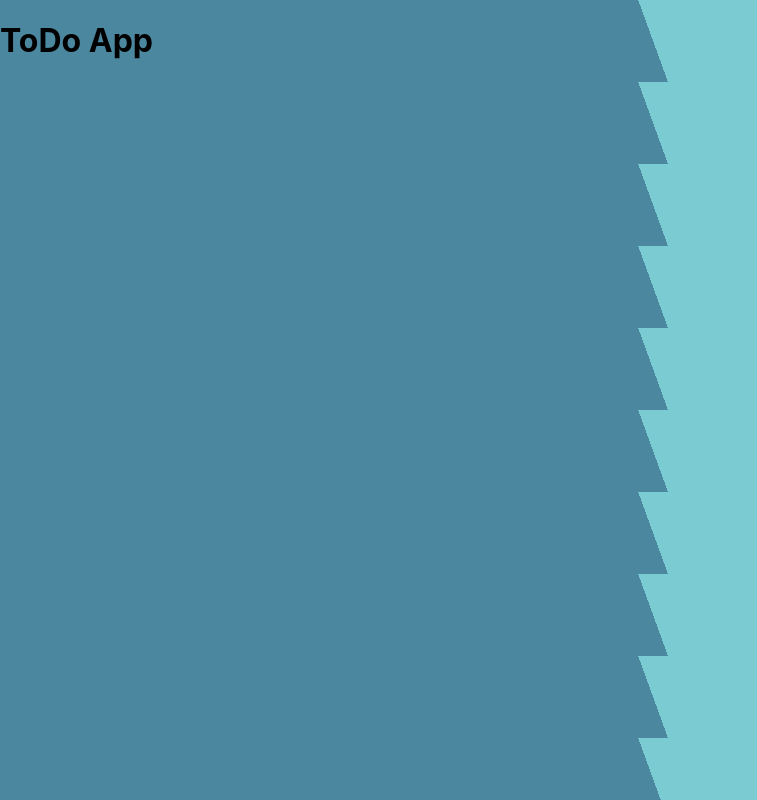
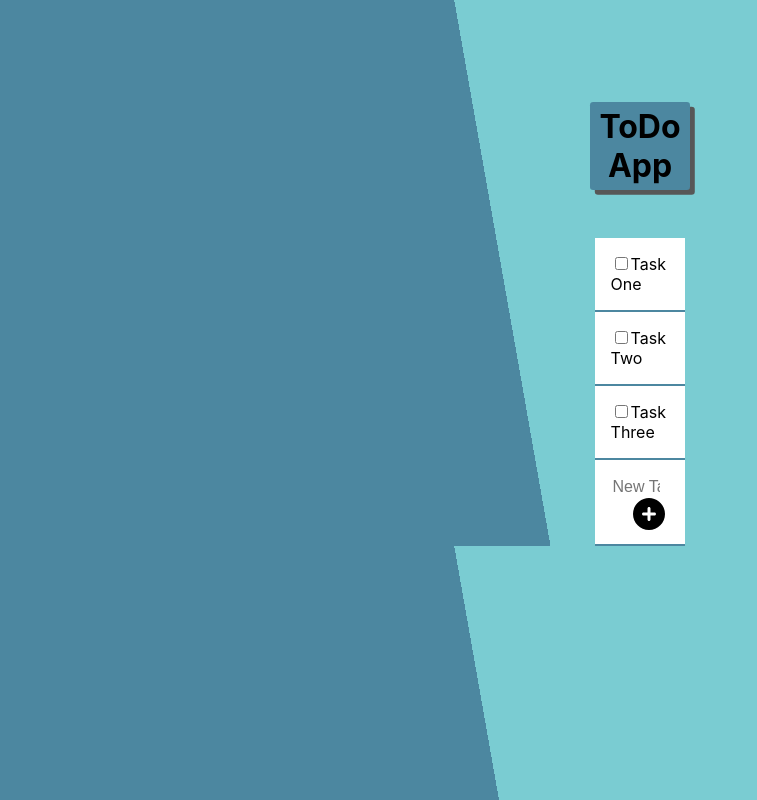
Before and after one commit to Quarcoo-arc/todo_app-django-react, a React (Create React App) app in the folder frontend/: page / in a window 1280 px wide. Shown: the whole page, without its empty margins (0-757 px from the left). Built offline with nearby package versions, Linux system fonts and the light colour scheme.

Commit message:
Form component added

```diff
--- a/frontend/src/App.js
+++ b/frontend/src/App.js
@@ -1,7 +1,10 @@
+import Form from "./components/Form";
+
 function App() {
   return (
-    <div>
-      <h1>ToDo App</h1>
+    <div className="container">
+      <h1 className="title">ToDo App</h1>
+      <Form />
     </div>
   );
 }
--- /dev/null
+++ b/frontend/src/components/Form.jsx
@@ -0,0 +1,29 @@
+import React from "react";
+import { ReactComponent as PlusIcon } from "../assets/svgs/PlusIcon.svg";
+
+const Form = () => {
+  return (
+    <form action="">
+      <div className="task">
+        <input type="checkbox" name="task1" id="task1" />
+        <label htmlFor="task1">Task One</label>
+      </div>
+      <div className="task">
+        <input type="checkbox" name="task2" id="task2" />
+        <label htmlFor="task2">Task Two</label>
+      </div>
+      <div className="task">
+        <input type="checkbox" name="task3" id="task3" />
+        <label htmlFor="task3">Task Three</label>
+      </div>
+      <div className="task">
+        <input type="text" name="newTask" id="newTask" placeholder="New Task" />
+        <button type="submit" className="submitBtn">
+          <PlusIcon width="2rem" className="plusIcon" />
+        </button>
+      </div>
+    </form>
+  );
+};
+
+export default Form;
--- a/frontend/src/index.css
+++ b/frontend/src/index.css
@@ -5,10 +5,61 @@ body {
     sans-serif;
   -webkit-font-smoothing: antialiased;
   -moz-osx-font-smoothing: grayscale;
-  background-image: linear-gradient(70deg, #4c87a0 51%, #7accd2 25%);
+  background-image: linear-gradient(80deg, #4c87a0 40%, #7accd2 25%);
 }
 
 code {
   font-family: source-code-pro, Menlo, Monaco, Consolas, "Courier New",
     monospace;
 }
+
+.container {
+  align-self: center;
+  justify-self: center;
+  margin-top: 8%;
+  text-align: center;
+}
+
+.title {
+  width: 30%;
+  margin: auto;
+  margin-bottom: 3rem;
+  padding: 0.3rem;
+  background-color: #4c87a0;
+  box-shadow: 0.3rem 0.3rem rgb(87, 87, 87);
+  border-radius: 0.2rem;
+}
+
+.task {
+  width: 30%;
+  margin: auto;
+  padding: 1rem;
+  background-color: white;
+  text-align: left;
+  box-sizing: border-box;
+  border-bottom: #4c87a0 solid 2px;
+}
+
+#newTask {
+  border: none;
+  width: 80%;
+  font-size: 1rem;
+  text-align: center;
+}
+
+#newTask:focus-visible {
+  border: none;
+  outline: none;
+}
+
+.submitBtn {
+  margin-left: 1rem;
+  border: none;
+  appearance: none;
+  background: none;
+  cursor: pointer;
+}
+
+.plusIcon {
+  margin-bottom: -0.4rem;
+}
```
Also changed, not shown: frontend/src/components/TaskItem.jsx (added, +7 -0 lines), frontend/src/assets/svgs/PlusIcon.svg (added), 1 other file (tests, documents, lock files or other folders).
